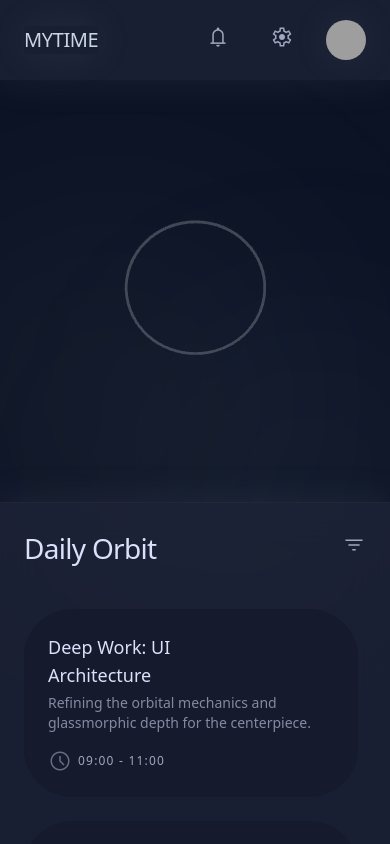
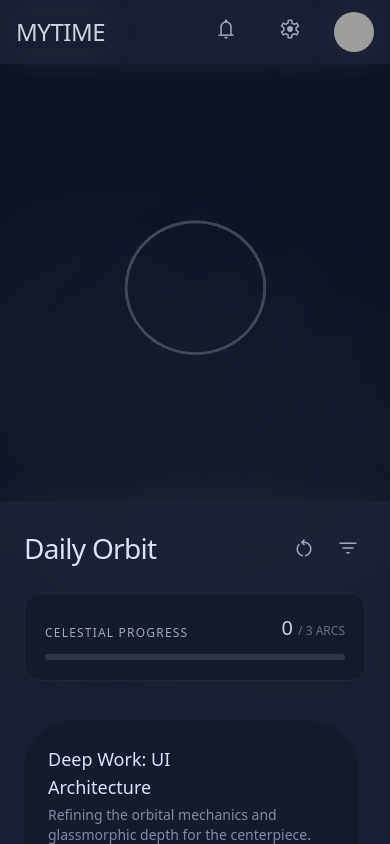
Before and after one commit to o0ssk/MyTime, a Next.js app: page / in a window 390 px wide. Built offline with nearby package versions, Linux system fonts and the light colour scheme; no server answers; grey boxes are pictures that could not be loaded.

Commit message:
feat: implement daily reset system and resolve hydration mismatches

```diff
--- a/src/app/components/TaskSidebar.tsx
+++ b/src/app/components/TaskSidebar.tsx
@@ -7,7 +7,7 @@ import React, { useState, useEffect } from 'react';
 import { useTasks } from '../context/TaskContext';
 
 export default function TaskSidebar({ onAddTask }: { onAddTask: () => void }) {
-  const { tasks, toggleTaskCompletion, getIsCompleted, deleteTask } = useTasks();
+  const { tasks, toggleTaskCompletion, getIsCompleted, deleteTask, clearAllCompletions } = useTasks();
   const [now, setNow] = useState<Date | null>(null);
   const [isArchiveOpen, setIsArchiveOpen] = useState(false);
 
@@ -17,53 +17,77 @@ export default function TaskSidebar({ onAddTask }: { onAddTask: () => void }) {
     return () => clearInterval(timer);
   }, []);
 
-  // Determine "active" task based on current time if not explicitly set
-  // This makes the UI feel alive and automatic
+  // Determine "active" task based on current time
   const isTimeInRange = (startStr: string, endStr: string) => {
     if (!now) return false;
     const [sH, sM] = startStr.split(':').map(Number);
     const [eH, eM] = endStr.split(':').map(Number);
     const currentH = now.getHours();
     const currentM = now.getMinutes();
-
     const startTime = sH * 60 + sM;
     const endTime = eH * 60 + eM;
     const currentTime = currentH * 60 + currentM;
-
     return currentTime >= startTime && currentTime < endTime;
   };
-
-  const completedTasks = tasks.filter(t => getIsCompleted(t.id));
-  const remainingTasks = tasks.filter(t => !getIsCompleted(t.id));
-
-  // Find which task is currently "Active" based on time
-  const activeTask = remainingTasks.find(t => isTimeInRange(t.startTime, t.endTime));
-  const pendingTasks = remainingTasks.filter(t => t.id !== activeTask?.id);
 
   const getRemainingTime = (endTimeStr: string) => {
     if (!now) return '--:--:--';
     const [hours, minutes] = endTimeStr.split(':').map(Number);
     const end = new Date(now);
     end.setHours(hours, minutes, 0, 0);
-
     const diff = end.getTime() - now.getTime();
     if (diff <= 0) return '00:00:00';
-
     const h = Math.floor(diff / (1000 * 60 * 60));
     const m = Math.floor((diff % (1000 * 60 * 60)) / (1000 * 60));
     const s = Math.floor((diff % (1000 * 60)) / 1000);
-
     if (h > 0) return `${h.toString().padStart(2, '0')}:${m.toString().padStart(2, '0')}:${s.toString().padStart(2, '0')}`;
     return `${m.toString().padStart(2, '0')}:${s.toString().padStart(2, '0')}`;
   };
 
+  const completedTasks = tasks.filter(t => getIsCompleted(t.id));
+  const remainingTasks = tasks.filter(t => !getIsCompleted(t.id));
+  const progress = tasks.length > 0 ? (completedTasks.length / tasks.length) * 100 : 0;
+
+  // Find which task is currently "Active" based on time
+  const activeTask = remainingTasks.find(t => isTimeInRange(t.startTime, t.endTime));
+  const pendingTasks = remainingTasks.filter(t => t.id !== activeTask?.id);
+
   return (
     <section className="w-full lg:w-[26rem] h-auto lg:h-full glass-celestial border-t lg:border-t-0 lg:border-l border-outline-variant p-6 lg:p-8 overflow-y-auto z-10 flex flex-col relative shadow-celestial">
-      <div className="flex items-center justify-between mb-10 shrink-0">
-        <h3 className="text-headline-md text-on-surface tracking-tight">Daily Orbit</h3>
-        <button className="text-on-surface-variant hover:text-primary transition-colors">
-          <span className="material-symbols-outlined">filter_list</span>
-        </button>
+      <div className="flex flex-col mb-10 shrink-0">
+        <div className="flex items-center justify-between mb-6">
+          <h3 className="text-headline-md text-on-surface tracking-tight">Daily Orbit</h3>
+          <div className="flex items-center space-x-2">
+             <button
+              onClick={() => {
+                if(confirm("Reset all progress for today? Definitions will remain.")) {
+                  clearAllCompletions();
+                }
+              }}
+              title="Reset Today's Progress"
+              className="w-9 h-9 flex items-center justify-center rounded-full hover:bg-white/5 text-on-surface-variant transition-colors"
+            >
+              <span className="material-symbols-outlined text-[20px]">restart_alt</span>
+            </button>
+            <button className="w-9 h-9 flex items-center justify-center rounded-full hover:bg-white/5 text-on-surface-variant transition-colors">
+              <span className="material-symbols-outlined text-[20px]">filter_list</span>
+            </button>
+          </div>
+        </div>
+
+        {/* Progress Metric */}
+        <div className="p-5 rounded-2xl bg-surface-container-low border border-white/5">
+          <div className="flex justify-between items-end mb-3">
+            <span className="text-label-md-caps text-on-surface-variant">Celestial Progress</span>
+            <span className="text-xl font-headline text-primary">{completedTasks.length} <small className="text-xs text-on-surface-variant opacity-60">/ {tasks.length} ARCS</small></span>
+          </div>
+          <div className="h-1.5 w-full bg-surface-container-highest rounded-full overflow-hidden">
+            <div
+              className="h-full metallic-silver-gradient shadow-silver-glow transition-all duration-1000 ease-out"
+              style={{ width: `${progress}%` }}
+            ></div>
+          </div>
+        </div>
       </div>
 
       <div className="space-y-6 flex-grow overflow-y-auto pr-2 pb-24">
--- a/src/app/components/TopNav.tsx
+++ b/src/app/components/TopNav.tsx
@@ -7,9 +7,9 @@ import React from 'react';
 
 export default function TopNav() {
   return (
-    <nav className="fixed top-0 left-0 w-full z-50 flex justify-between items-center px-6 lg:px-10 h-20 glass-celestial shadow-celestial">
-      <div className="text-display-lg !text-xl lg:!text-2xl text-primary font-light uppercase tracking-[0.2em] atmos-glow">MyTime</div>
-      <div className="hidden lg:flex items-center space-x-12 font-body tracking-tight font-light text-sm">
+    <nav className="fixed top-0 left-0 w-full z-50 flex h-16 md:h-20 shrink-0 items-center justify-between gap-4 glass-celestial px-4 md:px-10 shadow-celestial backdrop-blur-xl">
+      <div className="text-display-lg !text-2xl text-primary font-light uppercase tracking-[0.2em] atmos-glow">MyTime</div>
+      <div className="hidden md:flex items-center space-x-12 font-body tracking-tight font-light text-sm">
         <a className="text-primary pb-1 font-medium relative after:absolute after:bottom-0 after:left-0 after:w-full after:h-[2px] after:bg-primary after:shadow-silver-glow" href="#">Dashboard</a>
         <a className="text-on-surface-variant hover:text-primary transition-all duration-300" href="#">Analytics</a>
         <a className="text-on-surface-variant hover:text-primary transition-all duration-300" href="#">Focus Mode</a>
--- a/src/app/context/TaskContext.tsx
+++ b/src/app/context/TaskContext.tsx
@@ -10,6 +10,7 @@ interface TaskContextType {
   toggleTaskCompletion: (id: string) => void;
   getIsCompleted: (id: string) => boolean;
   deleteTask: (id: string) => void;
+  clearAllCompletions: () => void;
   hoveredTaskId: string | null;
   setHoveredTaskId: (id: string | null) => void;
 }
@@ -56,6 +57,7 @@ export function TaskProvider({ children }: { children: React.ReactNode }) {
       toggleTaskCompletion,
       getIsCompleted,
       deleteTask: store.deleteTask,
+      clearAllCompletions: store.clearAllCompletions,
       hoveredTaskId,
       setHoveredTaskId
     }}>
--- a/src/components/clock/Clock3D.tsx
+++ b/src/components/clock/Clock3D.tsx
@@ -37,17 +37,10 @@ export default function Clock3D() {
     return () => window.removeEventListener('resize', handleResize);
   }, []);
 
-  if (!mounted) {
-    return (
-      <div className="absolute inset-0 w-full h-full flex items-center justify-center pointer-events-none p-4">
-        <div className="relative w-full h-full max-w-[min(90vw,900px)] aspect-square pointer-events-auto" />
-      </div>
-    );
-  }
-
   return (
     <div className="absolute inset-0 w-full h-full flex items-center justify-center pointer-events-none p-4">
       <div className="relative w-full h-full max-w-[min(90vw,900px)] aspect-square pointer-events-auto">
+        {mounted && (
           <Canvas
             shadows
             camera={{
@@ -74,6 +67,7 @@ export default function Clock3D() {
               <ClockScene />
             </Suspense>
           </Canvas>
+        )}
       </div>
     </div>
   );
--- a/src/store/useTaskStore.ts
+++ b/src/store/useTaskStore.ts
@@ -16,6 +16,7 @@ interface TaskStore extends TaskState {
   toggleTaskCompletion: (taskId: string, date: string) => void;
   getTaskCompletion: (taskId: string, date: string) => TaskCompletion | undefined;
   resetCompletionsForDate: (date: string) => void;
+  clearAllCompletions: () => void;
 }
 
 const TASK_COLORS = [
@@ -113,6 +114,10 @@ export const useTaskStore = create<TaskStore>()(
         set((state) => ({
           completions: state.completions.filter((c) => c.date !== date)
         }));
+      },
+
+      clearAllCompletions: () => {
+        set({ completions: [] });
       }
     }),
     {
```
Lines whose indentation alone changed are shown as unchanged.
